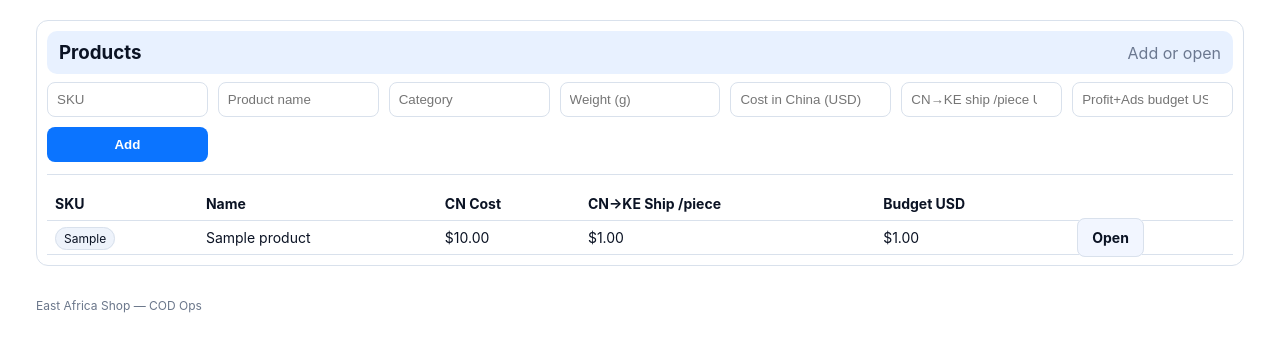
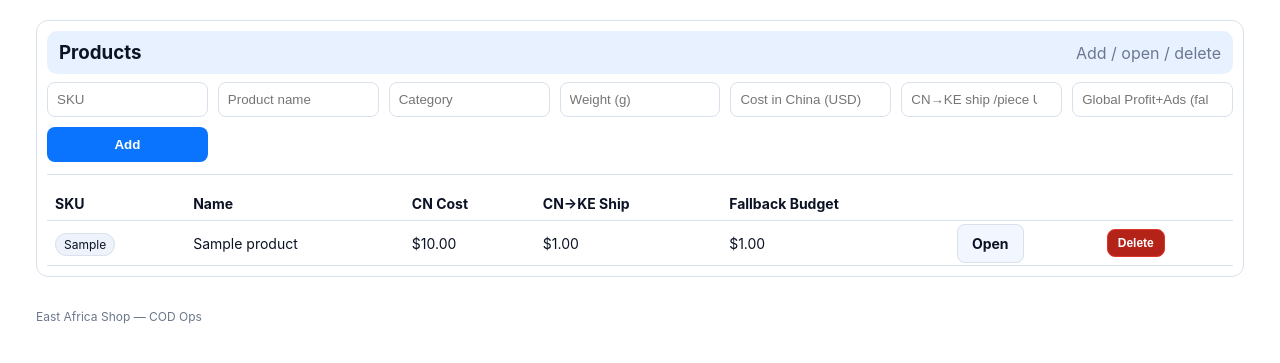
Before and after one commit to EAS-COD-System/eas, a Flask app: page /products in a window 1280 px wide. Shown: the part 71-434 px from the top of the page. Run offline with Flask 3, Linux system fonts and the light colour scheme; tables that the repository leaves empty hold one stand-in row (values such as "Sample post").

Commit message:
Update products.html

```diff
--- a/templates/products.html
+++ b/templates/products.html
@@ -1,8 +1,7 @@
-
 {% extends "base.html" %}
 {% block content %}
 <div class="section s-blue">
-  <div class="section-h"><h3 style="margin:0">Products</h3><span class="muted">Add or open</span></div>
+  <div class="section-h"><h3 style="margin:0">Products</h3><span class="muted">Add / open / delete</span></div>
   <form method="post" action="{{ url_for('add_product') }}">
     <div class="form-row">
       <input name="product_sku" placeholder="SKU" required>
@@ -11,13 +10,13 @@
       <input type="number" name="weight_g" placeholder="Weight (g)">
       <input type="number" step="0.01" name="cost_cn_usd" placeholder="Cost in China (USD)" required>
       <input type="number" step="0.01" name="default_cnke_ship_usd" placeholder="CN→KE ship /piece USD">
-      <input type="number" step="0.01" name="profit_ads_budget_usd" placeholder="Profit+Ads budget USD (global)">
+      <input type="number" step="0.01" name="profit_ads_budget_usd" placeholder="Global Profit+Ads (fallback)">
       <button class="btn">Add</button>
     </div>
   </form>
   <hr class="div">
   <table class="table">
-    <tr><th>SKU</th><th>Name</th><th>CN Cost</th><th>CN→KE Ship /piece</th><th>Budget USD</th><th></th></tr>
+    <tr><th>SKU</th><th>Name</th><th>CN Cost</th><th>CN→KE Ship</th><th>Fallback Budget</th><th></th><th></th></tr>
     {% for p in products %}
       <tr>
         <td><span class="badge">{{ p.product_sku }}</span></td>
@@ -26,6 +25,12 @@
         <td>${{ "%.2f"|format(p.default_cnke_ship_usd or 0) }}</td>
         <td>${{ "%.2f"|format(p.profit_ads_budget_usd or 0) }}</td>
         <td><a class="btn ghost" href="{{ url_for('product_view', sku=p.product_sku) }}">Open</a></td>
+        <td>
+          <form method="post" action="{{ url_for('delete_product') }}" onsubmit="return confirm('Delete product {{ p.product_sku }}? This cannot be undone.');">
+            <input type="hidden" name="product_sku" value="{{ p.product_sku }}">
+            <button class="btn danger small">Delete</button>
+          </form>
+        </td>
       </tr>
     {% endfor %}
   </table>
```
